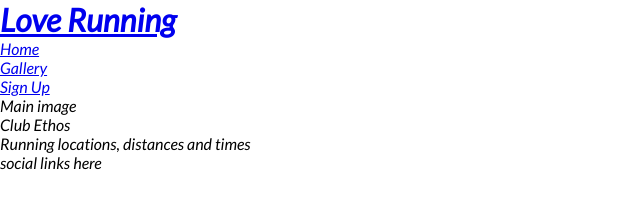
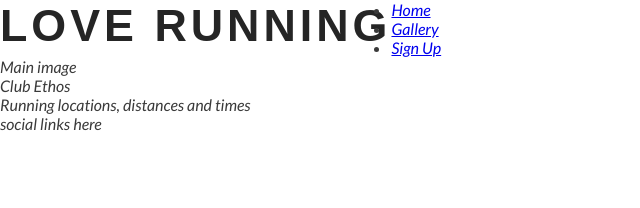
Before and after one commit to rl33-glitch/love-running2, a plain HTML site: page assets/index.html in a window 1280 px wide. Shown: the whole page, without its empty margins (0-640 px from the left). Drawn offline with Linux system fonts and the light colour scheme.

Commit message:
add style and headings logo

```diff
--- a/assets/css/style.css
+++ b/assets/css/style.css
@@ -11,4 +11,19 @@
 body {
     font-family: Lato, sans-serif;
     font-weight: 300;
+    color: #3a3a3a;
 }
+
+
+h1, h2 {
+
+    font-family: Oswald, sans-serif;
+    text-transform: uppercase;
+    letter-spacing:4px;
+    color: #252525;
+}
+#logo {
+
+    float:left;
+    font-size: 280%;
+}
--- a/assets/index.html
+++ b/assets/index.html
@@ -15,7 +15,7 @@
 <body>
     <header>
         <a href="index.html">
-            <h1>Love Running</h1>
+            <h1 id="logo">Love Running</h1>
         </a>
         <nav>
             <ul>
```
